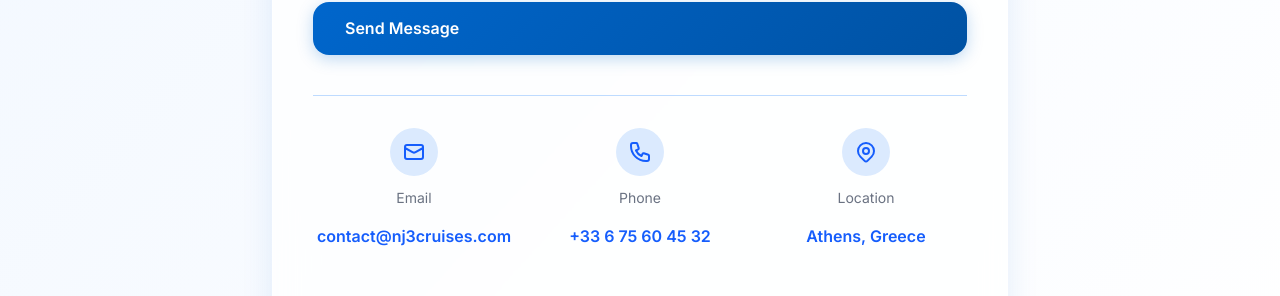
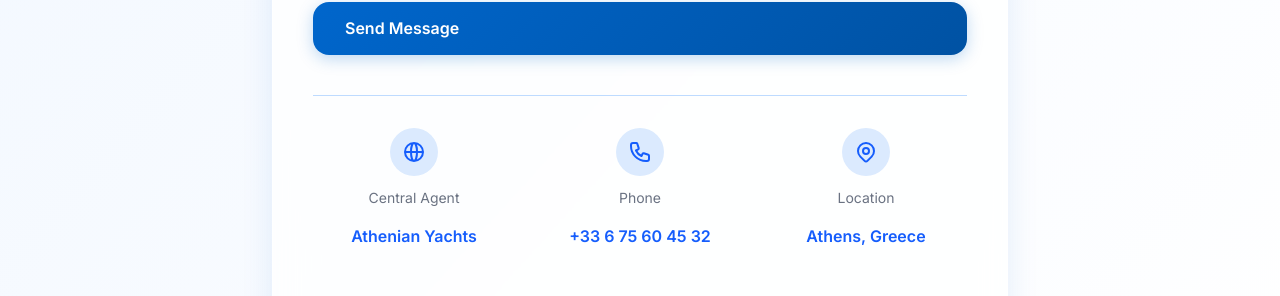
Before and after one commit to okamoun/ConceptSailing, a Next.js app: page /contact in a window 1280 px wide. Shown: the part 1103-1399 px from the top of the page. Built offline with nearby package versions, Linux system fonts and the light colour scheme; no server answers.

Commit message:
Replace email with Athenian Yachts central agent on contact page
Removes the email info card from the contact page info grid and replaces
it with a "Central Agent" entry linking to https://athenian-yachts.gr.

https://claude.ai/code/session_01UnRXrSW4Xq3bg9ouE3ZZMU

```diff
--- a/app/contact/ContactClient.tsx
+++ b/app/contact/ContactClient.tsx
@@ -176,12 +176,12 @@ export default function ContactClient() {
               <div>
                 <div className="w-12 h-12 bg-blue-100 rounded-full flex items-center justify-center mx-auto mb-3">
                   <svg className="w-6 h-6 text-blue-600" fill="none" stroke="currentColor" viewBox="0 0 24 24">
-                    <path strokeLinecap="round" strokeLinejoin="round" strokeWidth={2} d="M3 8l7.89 4.26a2 2 0 002.22 0L21 8M5 19h14a2 2 0 002-2V7a2 2 0 00-2-2H5a2 2 0 00-2 2v10a2 2 0 002 2z" />
+                    <path strokeLinecap="round" strokeLinejoin="round" strokeWidth={2} d="M21 12a9 9 0 01-9 9m9-9a9 9 0 00-9-9m9 9H3m9 9a9 9 0 01-9-9m9 9c1.657 0 3-4.03 3-9s-1.343-9-3-9m0 18c-1.657 0-3-4.03-3-9s1.343-9 3-9m-9 9a9 9 0 019-9" />
                   </svg>
                 </div>
-                <p className="text-sm text-gray-500 mb-1">Email</p>
-                <a href={`mailto:${CONTACT.email}`} className="text-blue-600 font-semibold hover:text-blue-800 transition-colors">
-                  {CONTACT.email}
+                <p className="text-sm text-gray-500 mb-1">Central Agent</p>
+                <a href="https://athenian-yachts.gr" target="_blank" rel="noopener noreferrer" className="text-blue-600 font-semibold hover:text-blue-800 transition-colors">
+                  Athenian Yachts
                 </a>
               </div>
               <div>
```
